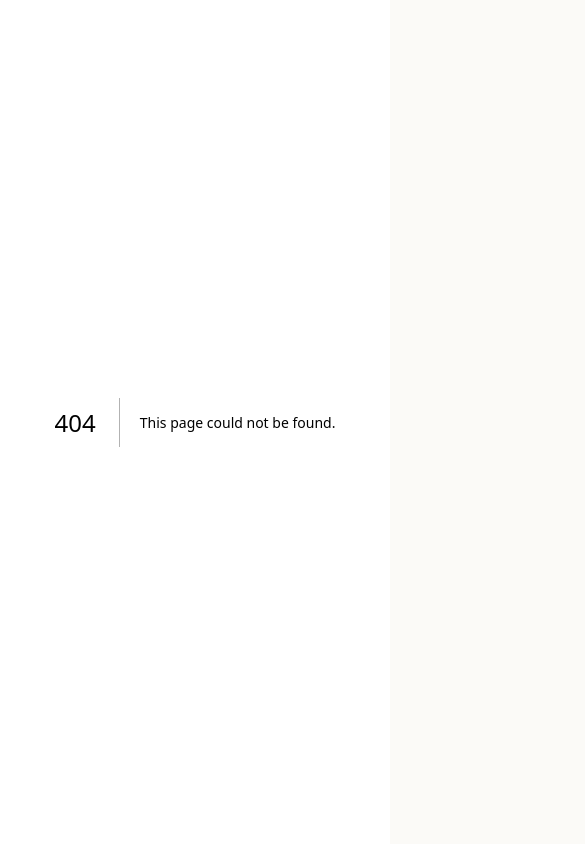
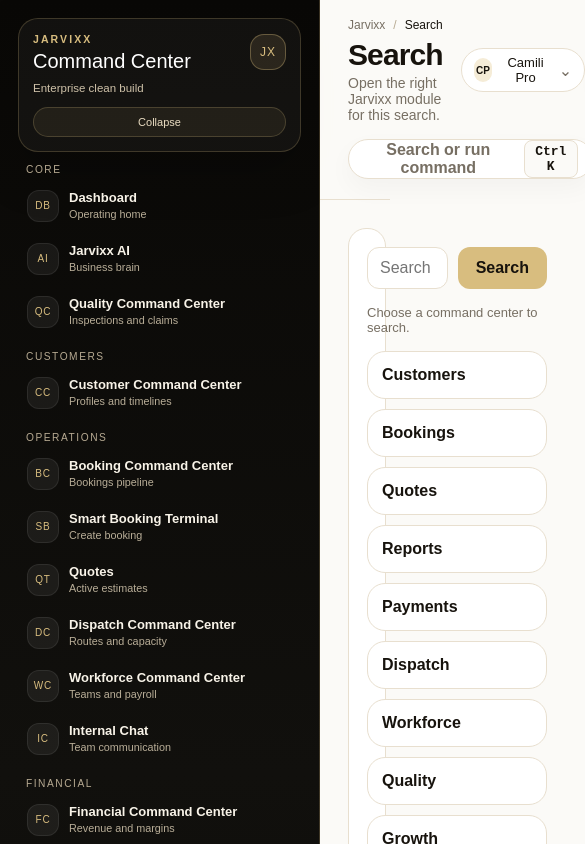
Before and after one commit to 360jarvis/JARVISV4, a Next.js app: page /app/search in a window 390 px wide. Before the commit this address had no page. Shown: the top 844 px of the page, 585 px wide, since content can reach past the window. Built offline with nearby package versions, Linux system fonts and the light colour scheme.

Commit message:
Fix dashboard menu search and responsive sizing

```diff
--- /dev/null
+++ b/app/app/search/page.tsx
@@ -0,0 +1,39 @@
+import AppShell from '../../../components/AppShell';
+
+const modules = [
+  ['Customers', '/app/customers'],
+  ['Bookings', '/app/bookings'],
+  ['Quotes', '/app/quotes'],
+  ['Reports', '/app/reports'],
+  ['Payments', '/app/payments'],
+  ['Dispatch', '/app/dispatch'],
+  ['Workforce', '/app/workforce'],
+  ['Quality', '/app/quality'],
+  ['Growth', '/app/growth']
+];
+
+export default function SearchPage(props: { searchParams?: { q?: string } }) {
+  const query = (props.searchParams?.q || '').trim();
+  const suffix = query ? `?q=${encodeURIComponent(query)}` : '';
+
+  return (
+    <AppShell title="Search" subtitle="Open the right Jarvixx module for this search.">
+      <section className="lux-card" style={{ padding: 18, display: 'grid', gap: 16 }}>
+        <form action="/app/search" method="get" style={{ display: 'grid', gridTemplateColumns: '1fr auto', gap: 10 }}>
+          <input name="q" defaultValue={query} placeholder="Search customers, bookings, quotes, reports..." style={{ minWidth: 0, height: 42, border: '1px solid var(--jarvixx-border)', borderRadius: 12, padding: '0 12px' }} />
+          <button type="submit" className="lux-button" style={{ borderRadius: 12, fontWeight: 800 }}>Search</button>
+        </form>
+        <div style={{ color: 'var(--jarvixx-muted)', fontSize: 13 }}>
+          {query ? `Search "${query}" in a connected command center.` : 'Choose a command center to search.'}
+        </div>
+        <div style={{ display: 'grid', gridTemplateColumns: 'repeat(auto-fit, minmax(180px, 1fr))', gap: 10 }}>
+          {modules.map(([label, href]) => (
+            <a key={href} href={`${href}${suffix}`} className="lux-card" style={{ padding: 14, fontWeight: 800 }}>
+              {label}
+            </a>
+          ))}
+        </div>
+      </section>
+    </AppShell>
+  );
+}
--- a/app/globals.css
+++ b/app/globals.css
@@ -130,3 +130,240 @@ textarea {
     flex-direction: column;
   }
 }
+
+.dashboard-command-center {
+  width: 100%;
+  overflow-x: hidden;
+}
+
+.dashboard-topbar {
+  display: grid;
+  grid-template-columns: minmax(300px, 1fr) minmax(320px, 540px) minmax(280px, auto);
+  gap: 16px;
+  align-items: start;
+  margin-bottom: 12px;
+}
+
+.dashboard-kpi-grid,
+.dashboard-main-grid {
+  display: grid;
+  gap: 10px;
+  margin-bottom: 10px;
+}
+
+.dashboard-kpi-grid {
+  grid-template-columns: repeat(auto-fit, minmax(190px, 1fr));
+}
+
+.dashboard-main-grid {
+  grid-template-columns: repeat(auto-fit, minmax(360px, 1fr));
+}
+
+.dashboard-operation-grid,
+.dashboard-action-grid {
+  display: grid;
+  grid-template-columns: repeat(3, minmax(0, 1fr));
+  gap: 8px;
+}
+
+.dashboard-health-grid {
+  border-radius: 16px;
+  background: linear-gradient(135deg, #080808, #171717);
+  color: #fff;
+  padding: 12px;
+  display: grid;
+  grid-template-columns: repeat(5, minmax(150px, 1fr)) auto;
+  gap: 12px;
+  align-items: center;
+}
+
+.dashboard-menu,
+.dashboard-search {
+  position: relative;
+  z-index: 20;
+}
+
+.dashboard-menu summary,
+.dashboard-search summary {
+  cursor: pointer;
+  list-style: none;
+  user-select: none;
+}
+
+.dashboard-menu summary::-webkit-details-marker,
+.dashboard-search summary::-webkit-details-marker {
+  display: none;
+}
+
+.dashboard-menu summary {
+  height: 42px;
+  min-width: 92px;
+  border-radius: 11px;
+  background: #090806;
+  color: #f8f3e8;
+  display: inline-flex;
+  align-items: center;
+  justify-content: center;
+  gap: 8px;
+  font-size: 13px;
+  box-shadow: 0 12px 28px rgba(0, 0, 0, 0.14);
+}
+
+.dashboard-menu-panel,
+.dashboard-search-panel {
+  position: absolute;
+  top: calc(100% + 8px);
+  background: #fff;
+  border: 1px solid var(--jarvixx-border);
+  border-radius: 14px;
+  box-shadow: 0 24px 70px rgba(23, 19, 13, 0.16);
+  z-index: 30;
+}
+
+.dashboard-menu-panel {
+  left: 0;
+  width: min(620px, calc(100vw - 32px));
+  padding: 14px;
+  display: grid;
+  grid-template-columns: repeat(4, minmax(0, 1fr));
+  gap: 12px;
+}
+
+.dashboard-menu-panel h2 {
+  margin: 0 0 8px;
+  font-size: 11px;
+  text-transform: uppercase;
+  letter-spacing: 0.08em;
+  color: var(--jarvixx-muted);
+}
+
+.dashboard-menu-panel a,
+.dashboard-search-panel a {
+  display: block;
+  border-radius: 10px;
+  color: var(--jarvixx-ink);
+  font-size: 13px;
+  font-weight: 700;
+}
+
+.dashboard-menu-panel a {
+  padding: 8px 9px;
+}
+
+.dashboard-menu-panel a:hover,
+.dashboard-search-panel a:hover {
+  background: var(--jarvixx-gold-soft);
+}
+
+.dashboard-search summary {
+  height: 42px;
+  border: 1px solid #eadfce;
+  border-radius: 14px;
+  background: #fff;
+  color: #6d655a;
+  display: flex;
+  align-items: center;
+  gap: 12px;
+  padding: 0 16px;
+  box-shadow: 0 10px 30px rgba(22, 18, 11, 0.04);
+}
+
+.dashboard-search summary span:nth-child(2) {
+  flex: 1;
+  font-size: 14px;
+  min-width: 0;
+  overflow: hidden;
+  text-overflow: ellipsis;
+  white-space: nowrap;
+}
+
+.dashboard-search kbd {
+  background: #f4f1ec;
+  border: 0;
+  border-radius: 8px;
+  padding: 4px 8px;
+  font-size: 12px;
+}
+
+.dashboard-search-panel {
+  right: 0;
+  width: min(540px, calc(100vw - 32px));
+  padding: 12px;
+}
+
+.dashboard-search-panel form {
+  display: grid;
+  grid-template-columns: 1fr auto;
+  gap: 8px;
+  margin-bottom: 10px;
+}
+
+.dashboard-search-panel input {
+  min-width: 0;
+  height: 40px;
+  border: 1px solid var(--jarvixx-border);
+  border-radius: 10px;
+  padding: 0 12px;
+}
+
+.dashboard-search-panel button {
+  height: 40px;
+  border: 0;
+  border-radius: 10px;
+  background: var(--jarvixx-gold);
+  color: var(--jarvixx-ink);
+  font-weight: 800;
+  padding: 0 14px;
+  cursor: pointer;
+}
+
+.dashboard-search-panel > div {
+  display: grid;
+  grid-template-columns: repeat(3, minmax(0, 1fr));
+  gap: 8px;
+}
+
+.dashboard-search-panel a {
+  border: 1px solid var(--jarvixx-border);
+  padding: 9px 10px;
+}
+
+@media (max-width: 1180px) {
+  .dashboard-topbar {
+    grid-template-columns: minmax(0, 1fr);
+  }
+
+  .dashboard-topbar > div:last-child {
+    justify-items: start !important;
+  }
+}
+
+@media (max-width: 760px) {
+  .dashboard-command-center {
+    padding: 10px !important;
+  }
+
+  .dashboard-main-grid,
+  .dashboard-kpi-grid {
+    grid-template-columns: minmax(0, 1fr);
+  }
+
+  .dashboard-operation-grid,
+  .dashboard-action-grid,
+  .dashboard-search-panel > div,
+  .dashboard-menu-panel,
+  .dashboard-health-grid {
+    grid-template-columns: minmax(0, 1fr);
+  }
+
+  .dashboard-growth-donut {
+    grid-template-columns: minmax(0, 1fr) !important;
+    justify-items: center;
+  }
+
+  .dashboard-menu-panel,
+  .dashboard-search-panel {
+    left: 0;
+    right: auto;
+  }
+}
```
Also changed, not shown: components/DashboardCommandCenter.tsx (+72 -32 lines).
